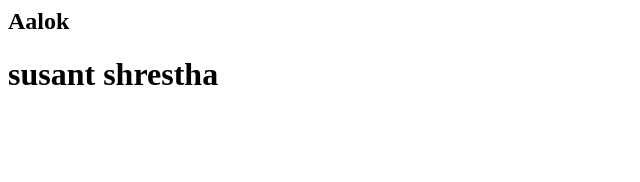
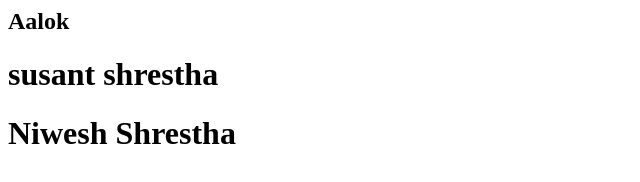
Before and after one commit to aalok125/4brothersgroup, a plain HTML site: page index.html in a window 1280 px wide. Shown: the whole page, without its empty margins (0-640 px from the left). Drawn offline with Linux system fonts and the light colour scheme.

Commit message:
hello world

```diff
--- a/index.html
+++ b/index.html
@@ -1,2 +1,3 @@
 <h2> Aalok</h2>
 <h1>susant shrestha</h1>
+<h1><strong>Niwesh Shrestha</strong></h1>
```
